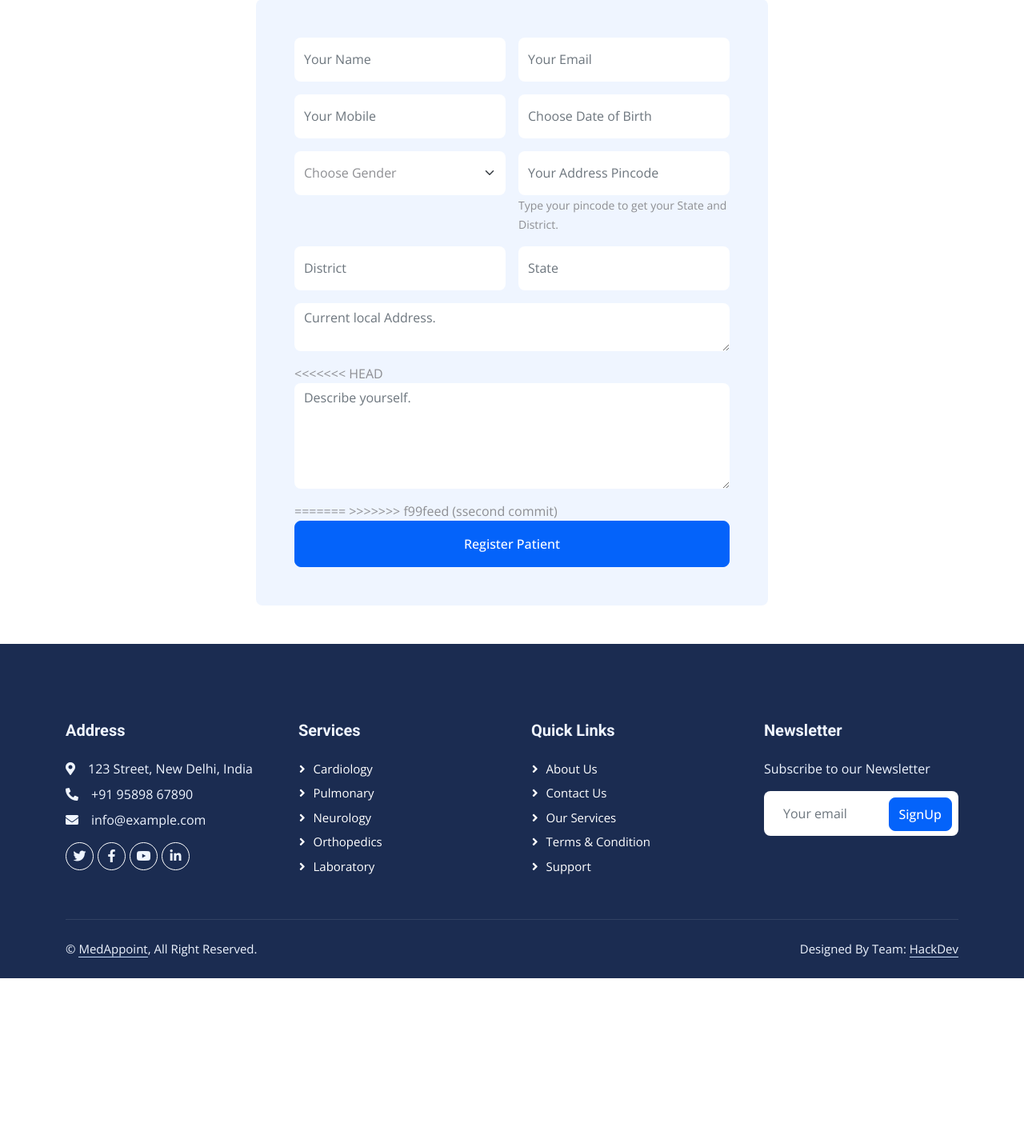
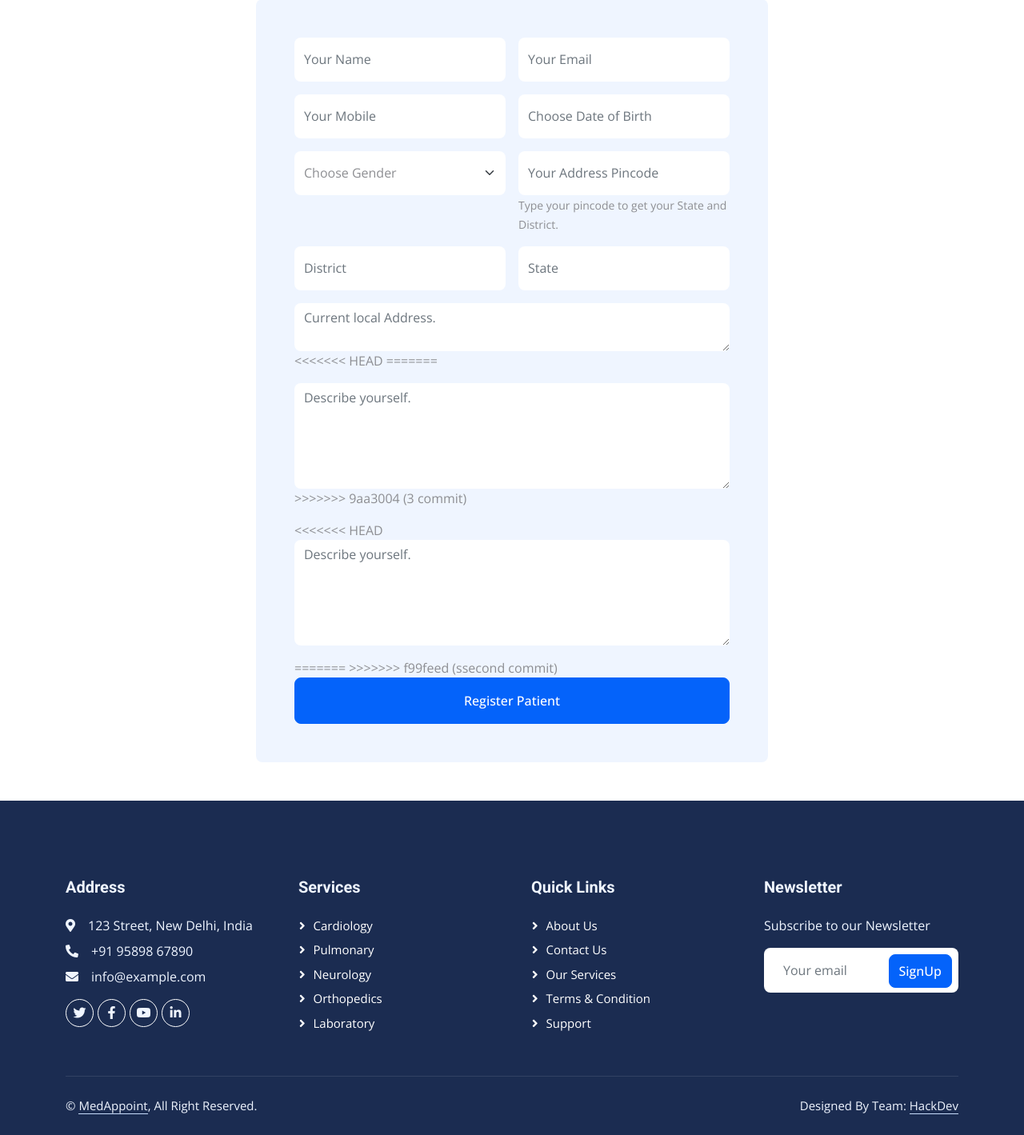
Before and after one commit to ak5154639/MedApproint-AI, a Django app: page /register-patient in a window 1280 px wide. Shown: the part 277-1696 px from the top of the page at 80% size. Before the commit the page ends 1500 px from the top, so only its background shows below. Run offline with Django 3.2, Linux system fonts and the light colour scheme; some libraries are stand-ins or nearby versions.

Commit message:
3 commit

```diff
--- a/appointApp/templates/appointApp/register-patient.html
+++ b/appointApp/templates/appointApp/register-patient.html
@@ -108,7 +108,14 @@
                 <div class="col-12">
                     <textarea class="form-control border-0" rows="2" placeholder="Current local Address."></textarea>
 
+<<<<<<< HEAD
+=======
                 </div>
+                <div class="col-12">
+                    <textarea class="form-control border-0" rows="5" placeholder="Describe yourself."></textarea>
+>>>>>>> 9aa3004 (3 commit)
+                </div>
+
                 <div class="col-12">
 <<<<<<< HEAD
                     <textarea class="form-control border-0" rows="5" placeholder="Describe yourself."></textarea>
```
